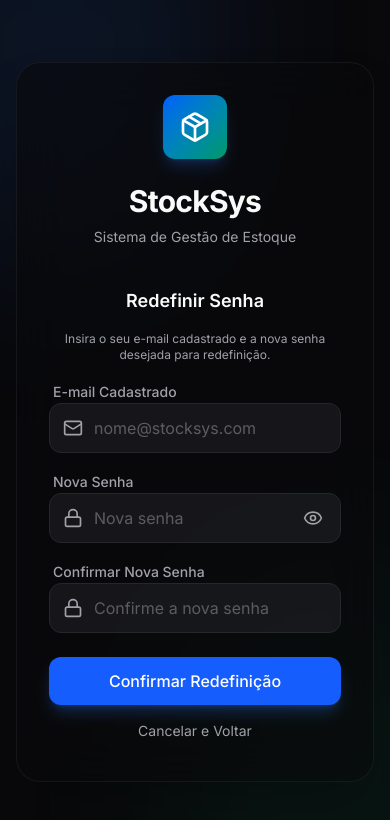
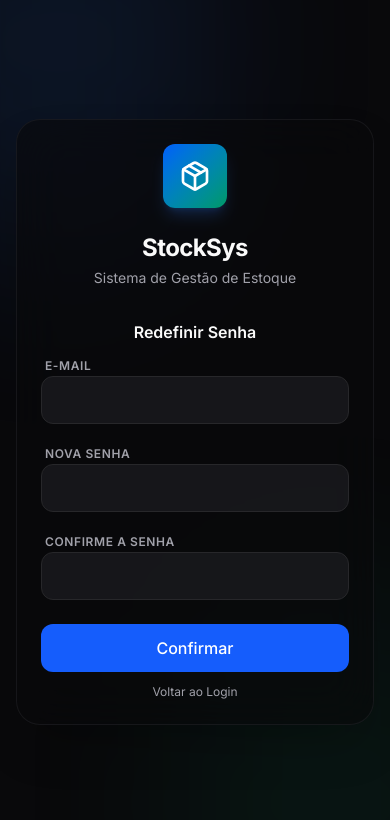
Before and after one commit to Liizfel/StockSys, a React (Vite) app: page /login in a window 390 px wide. Both pictures are taken after a click on the button "Esqueceu a senha?". Shown: the top 820 px of the page. Built offline with nearby package versions, Linux system fonts and the light colour scheme.

Commit message:
feat: enhance Login component with improved UI, error handling, and password reset functionality

```diff
--- a/src/pages/Login.tsx
+++ b/src/pages/Login.tsx
@@ -1,8 +1,9 @@
 import React, { useState } from 'react';
 import { useNavigate } from 'react-router-dom';
 import { useAuth } from '../contexts/AuthContext';
-import { Lock, Mail, Loader2, Package, Eye, EyeOff } from 'lucide-react';
-import { motion } from 'framer-motion';
+import { Lock, Mail, Loader2, Package, Eye, EyeOff, X } from 'lucide-react';
+import { motion, AnimatePresence } from 'framer-motion';
+import { cn } from '../lib/utils';
 
 const StockSysLogo = () => (
   <div className="w-16 h-16 bg-gradient-to-br from-blue-600 to-emerald-600 rounded-xl flex items-center justify-center mx-auto mb-6 shadow-lg shadow-blue-500/20">
@@ -18,7 +19,6 @@ export default function Login() {
   const [loading, setLoading] = useState(false);
   const [showPassword, setShowPassword] = useState(false);
 
-  // Estados de Esqueci a Senha
   const [isForgotPassword, setIsForgotPassword] = useState(false);
   const [resetEmail, setResetEmail] = useState('');
   const [newPassword, setNewPassword] = useState('');
@@ -40,15 +40,7 @@ export default function Login() {
         body: JSON.stringify({ email, password })
       });
 
-      let data: any = {};
-      const contentType = res.headers.get('content-type');
-      if (contentType && contentType.includes('application/json')) {
-        data = await res.json();
-      } else {
-        const text = await res.text();
-        throw new Error(text.substring(0, 100) || `Erro do servidor (${res.status})`);
-      }
-
+      const data = await res.json();
       if (!res.ok) throw new Error(data.error || 'Erro de autenticação');
 
       login(data.token, data.user);
@@ -62,16 +54,12 @@ export default function Login() {
 
   const handleResetPassword = async (e: React.FormEvent) => {
     e.preventDefault();
-    setError('');
-    setSuccessMessage('');
-
     if (newPassword !== confirmNewPassword) {
       setError('As senhas não coincidem.');
       return;
     }
 
     setLoading(true);
-
     try {
       const res = await fetch('/api/auth/reset-password', {
         method: 'POST',
@@ -79,24 +67,10 @@ export default function Login() {
         body: JSON.stringify({ email: resetEmail, newPassword })
       });
 
-      let data: any = {};
-      const contentType = res.headers.get('content-type');
-      if (contentType && contentType.includes('application/json')) {
-        data = await res.json();
-      } else {
-        const text = await res.text();
-        throw new Error(text.substring(0, 100) || `Erro do servidor (${res.status})`);
-      }
+      if (!res.ok) throw new Error('Erro ao redefinir a senha');
 
-      if (!res.ok) throw new Error(data.error || 'Erro ao redefinir a senha');
-
-      setSuccessMessage('Senha redefinida com sucesso! Você já pode fazer o login.');
+      setSuccessMessage('Senha redefinida com sucesso!');
       setIsForgotPassword(false);
-      setEmail(resetEmail);
-      setPassword(newPassword);
-      setResetEmail('');
-      setNewPassword('');
-      setConfirmNewPassword('');
     } catch (err: any) {
       setError(err.message || 'Erro ao redefinir a senha');
     } finally {
@@ -106,45 +80,45 @@ export default function Login() {
 
   return (
     <div className="min-h-screen bg-background flex items-center justify-center p-4 relative overflow-hidden text-foreground">
-      {/* Animated Background Gradients */}
+      {/* Background Decorativo */}
       <div className="absolute top-[-20%] left-[-10%] w-[50%] h-[50%] bg-blue-500/20 rounded-full blur-[120px] animate-[pulse_8s_ease-in-out_infinite]"></div>
       <div className="absolute bottom-[-20%] right-[-10%] w-[50%] h-[50%] bg-emerald-500/15 rounded-full blur-[120px] animate-[pulse_10s_ease-in-out_infinite_reverse]"></div>
 
       <motion.div
-         initial={{ opacity: 0, y: 20 }}
-         animate={{ opacity: 1, y: 0 }}
-         transition={{ duration: 0.5, ease: "easeOut" }}
-         className="max-w-md w-full bg-card/60 backdrop-blur-xl rounded-3xl border border-border/50 shadow-2xl p-8 space-y-6 relative z-10"
+          initial={{ opacity: 0, y: 20 }}
+          animate={{ opacity: 1, y: 0 }}
+          transition={{ duration: 0.5 }}
+          className="w-full max-w-md bg-card/60 backdrop-blur-xl rounded-3xl border border-border/50 shadow-2xl p-6 sm:p-8 space-y-6 relative z-10"
       >
         <div className="text-center">
           <StockSysLogo />
-          <h1 className="text-3xl font-bold tracking-tight">StockSys</h1>
-          <p className="text-sm text-muted-foreground mt-2">Sistema de Gestão de Estoque</p>
+          <h1 className="text-2xl sm:text-3xl font-bold tracking-tight">StockSys</h1>
+          <p className="text-sm text-muted-foreground mt-1">Sistema de Gestão de Estoque</p>
         </div>
 
         {error && (
-          <motion.div initial={{ opacity: 0 }} animate={{ opacity: 1 }} className="bg-destructive/10 text-destructive p-3 rounded-xl text-sm text-center font-medium border border-destructive/20">
+          <div className="bg-destructive/10 text-destructive p-3 rounded-xl text-xs font-medium border border-destructive/20 text-center">
             {error}
-          </motion.div>
+          </div>
         )}
 
         {successMessage && (
-          <motion.div initial={{ opacity: 0 }} animate={{ opacity: 1 }} className="bg-emerald-500/10 text-emerald-500 p-3 rounded-xl text-sm text-center font-medium border border-emerald-500/20">
+          <div className="bg-emerald-500/10 text-emerald-500 p-3 rounded-xl text-xs font-medium border border-emerald-500/20 text-center">
             {successMessage}
-          </motion.div>
+          </div>
         )}
 
         {!isForgotPassword ? (
-          <form onSubmit={handleLogin} className="space-y-4 pt-4">
+          <form onSubmit={handleLogin} className="space-y-4 pt-2">
             <div className="space-y-1.5">
-              <label className="text-sm font-medium text-muted-foreground ml-1">Endereço de E-mail</label>
+              <label className="text-xs font-semibold text-muted-foreground ml-1 uppercase tracking-wider">E-mail</label>
               <div className="relative">
-                <Mail className="absolute left-3.5 top-1/2 -translate-y-1/2 w-5 h-5 text-muted-foreground" />
+                <Mail className="absolute left-3.5 top-1/2 -translate-y-1/2 w-4 h-4 text-muted-foreground" />
                 <input
                   type="email"
                   value={email}
                   onChange={(e) => setEmail(e.target.value)}
-                  className="w-full pl-11 pr-4 py-3 bg-secondary/50 border border-border rounded-xl focus:ring-2 focus:ring-blue-500/50 focus:border-blue-500 outline-none transition-all placeholder:text-muted-foreground/50"
+                  className="w-full pl-11 pr-4 py-3 bg-secondary/50 border border-border rounded-xl focus:ring-2 focus:ring-blue-500/50 outline-none transition-all h-[48px] text-sm"
                   placeholder="nome@stocksys.com"
                   required
                 />
@@ -153,36 +127,31 @@ export default function Login() {
 
             <div className="space-y-1.5">
               <div className="flex justify-between items-center px-1">
-                <label className="text-sm font-medium text-muted-foreground">Senha de Acesso</label>
+                <label className="text-xs font-semibold text-muted-foreground uppercase tracking-wider">Senha</label>
                 <button
                   type="button"
-                  onClick={() => {
-                    setIsForgotPassword(true);
-                    setError('');
-                    setSuccessMessage('');
-                    setResetEmail(email === 'admin@estoque.com' ? '' : email);
-                  }}
-                  className="text-xs text-blue-500 hover:text-blue-600 font-medium transition-colors"
+                  onClick={() => setIsForgotPassword(true)}
+                  className="text-[11px] text-blue-500 hover:text-blue-600 font-medium transition-colors"
                 >
                   Esqueceu a senha?
                 </button>
               </div>
               <div className="relative">
-                <Lock className="absolute left-3.5 top-1/2 -translate-y-1/2 w-5 h-5 text-muted-foreground" />
+                <Lock className="absolute left-3.5 top-1/2 -translate-y-1/2 w-4 h-4 text-muted-foreground" />
                 <input
                   type={showPassword ? "text" : "password"}
                   value={password}
                   onChange={(e) => setPassword(e.target.value)}
-                  className="w-full pl-11 pr-11 py-3 bg-secondary/50 border border-border rounded-xl focus:ring-2 focus:ring-blue-500/50 focus:border-blue-500 outline-none transition-all placeholder:text-muted-foreground/50"
+                  className="w-full pl-11 pr-11 py-3 bg-secondary/50 border border-border rounded-xl focus:ring-2 focus:ring-blue-500/50 outline-none transition-all h-[48px] text-sm"
                   placeholder="••••••"
                   required
                 />
                 <button
                   type="button"
                   onClick={() => setShowPassword(!showPassword)}
-                  className="absolute right-3.5 top-1/2 -translate-y-1/2 p-1 text-muted-foreground hover:text-foreground transition-colors"
+                  className="absolute right-3.5 top-1/2 -translate-y-1/2 p-1 text-muted-foreground hover:text-foreground"
                 >
-                  {showPassword ? <EyeOff className="w-5 h-5" /> : <Eye className="w-5 h-5" />}
+                  {showPassword ? <EyeOff className="w-4 h-4" /> : <Eye className="w-4 h-4" />}
                 </button>
               </div>
             </div>
@@ -190,89 +159,30 @@ export default function Login() {
             <button
               type="submit"
               disabled={loading}
-              className="w-full bg-blue-600 hover:bg-blue-700 text-white font-medium py-3 rounded-xl transition-all flex items-center justify-center gap-2 disabled:opacity-70 shadow-lg shadow-blue-500/25 mt-6"
+              className="w-full bg-blue-600 hover:bg-blue-700 text-white font-medium h-[48px] rounded-xl transition-all flex items-center justify-center gap-2 disabled:opacity-70 shadow-lg shadow-blue-500/25 mt-4"
             >
               {loading ? <Loader2 className="w-5 h-5 animate-spin" /> : 'Acessar Sistema'}
             </button>
           </form>
         ) : (
-          <form onSubmit={handleResetPassword} className="space-y-4 pt-4">
-            <h3 className="text-lg font-semibold text-center">Redefinir Senha</h3>
-            <p className="text-xs text-muted-foreground text-center">
-              Insira o seu e-mail cadastrado e a nova senha desejada para redefinição.
-            </p>
-
+          <form onSubmit={handleResetPassword} className="space-y-4 pt-2">
+            <h3 className="text-base font-semibold text-center mb-2">Redefinir Senha</h3>
             <div className="space-y-1.5">
-              <label className="text-sm font-medium text-muted-foreground ml-1">E-mail Cadastrado</label>
-              <div className="relative">
-                <Mail className="absolute left-3.5 top-1/2 -translate-y-1/2 w-5 h-5 text-muted-foreground" />
-                <input
-                  type="email"
-                  value={resetEmail}
-                  onChange={(e) => setResetEmail(e.target.value)}
-                  className="w-full pl-11 pr-4 py-3 bg-secondary/50 border border-border rounded-xl focus:ring-2 focus:ring-blue-500/50 focus:border-blue-500 outline-none transition-all placeholder:text-muted-foreground/50"
-                  placeholder="nome@stocksys.com"
-                  required
-                />
-              </div>
+              <label className="text-xs font-semibold text-muted-foreground ml-1 uppercase tracking-wider">E-mail</label>
+              <input type="email" value={resetEmail} onChange={(e) => setResetEmail(e.target.value)} className="w-full bg-secondary/50 border border-border rounded-xl px-4 py-3 h-[48px] text-sm outline-none" required />
+            </div>
+            <div className="space-y-1.5">
+              <label className="text-xs font-semibold text-muted-foreground ml-1 uppercase tracking-wider">Nova Senha</label>
+              <input type="password" value={newPassword} onChange={(e) => setNewPassword(e.target.value)} className="w-full bg-secondary/50 border border-border rounded-xl px-4 py-3 h-[48px] text-sm outline-none" required />
+            </div>
+            <div className="space-y-1.5">
+              <label className="text-xs font-semibold text-muted-foreground ml-1 uppercase tracking-wider">Confirme a Senha</label>
+              <input type="password" value={confirmNewPassword} onChange={(e) => setConfirmNewPassword(e.target.value)} className="w-full bg-secondary/50 border border-border rounded-xl px-4 py-3 h-[48px] text-sm outline-none" required />
             </div>
 
-            <div className="space-y-1.5">
-              <label className="text-sm font-medium text-muted-foreground ml-1">Nova Senha</label>
-              <div className="relative">
-                <Lock className="absolute left-3.5 top-1/2 -translate-y-1/2 w-5 h-5 text-muted-foreground" />
-                <input
-                  type={showPassword ? "text" : "password"}
-                  value={newPassword}
-                  onChange={(e) => setNewPassword(e.target.value)}
-                  className="w-full pl-11 pr-11 py-3 bg-secondary/50 border border-border rounded-xl focus:ring-2 focus:ring-blue-500/50 focus:border-blue-500 outline-none transition-all placeholder:text-muted-foreground/50"
-                  placeholder="Nova senha"
-                  required
-                />
-                <button
-                  type="button"
-                  onClick={() => setShowPassword(!showPassword)}
-                  className="absolute right-3.5 top-1/2 -translate-y-1/2 p-1 text-muted-foreground hover:text-foreground transition-colors"
-                >
-                  {showPassword ? <EyeOff className="w-5 h-5" /> : <Eye className="w-5 h-5" />}
-                </button>
-              </div>
-            </div>
-
-            <div className="space-y-1.5">
-              <label className="text-sm font-medium text-muted-foreground ml-1">Confirmar Nova Senha</label>
-              <div className="relative">
-                <Lock className="absolute left-3.5 top-1/2 -translate-y-1/2 w-5 h-5 text-muted-foreground" />
-                <input
-                  type={showPassword ? "text" : "password"}
-                  value={confirmNewPassword}
-                  onChange={(e) => setConfirmNewPassword(e.target.value)}
-                  className="w-full pl-11 pr-11 py-3 bg-secondary/50 border border-border rounded-xl focus:ring-2 focus:ring-blue-500/50 focus:border-blue-500 outline-none transition-all placeholder:text-muted-foreground/50"
-                  placeholder="Confirme a nova senha"
-                  required
-                />
-              </div>
-            </div>
-
-            <div className="flex flex-col gap-2 pt-2">
-              <button
-                type="submit"
-                disabled={loading}
-                className="w-full bg-blue-600 hover:bg-blue-700 text-white font-medium py-3 rounded-xl transition-all flex items-center justify-center gap-2 disabled:opacity-70 shadow-lg shadow-blue-500/25"
-              >
-                {loading ? <Loader2 className="w-5 h-5 animate-spin" /> : 'Confirmar Redefinição'}
-              </button>
-
-              <button
-                type="button"
-                onClick={() => {
-                  setIsForgotPassword(false);
-                  setError('');
-                }}
-                className="w-full text-sm text-muted-foreground hover:text-foreground py-2 transition-colors"
-              >
-                Cancelar e Voltar
-              </button>
+            <div className="flex flex-col gap-3 mt-6">
+              <button type="submit" disabled={loading} className="w-full bg-blue-600 hover:bg-blue-700 text-white font-medium py-3 rounded-xl h-[48px] transition-all">Confirmar</button>
+              <button type="button" onClick={() => setIsForgotPassword(false)} className="w-full text-xs text-muted-foreground hover:text-foreground">Voltar ao Login</button>
             </div>
           </form>
         )}
```
